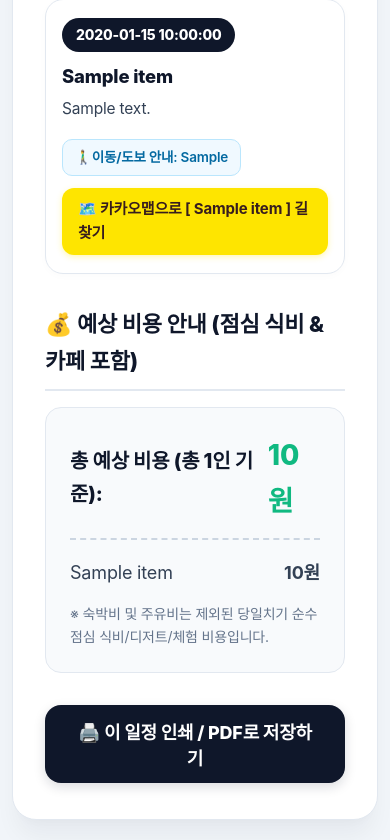
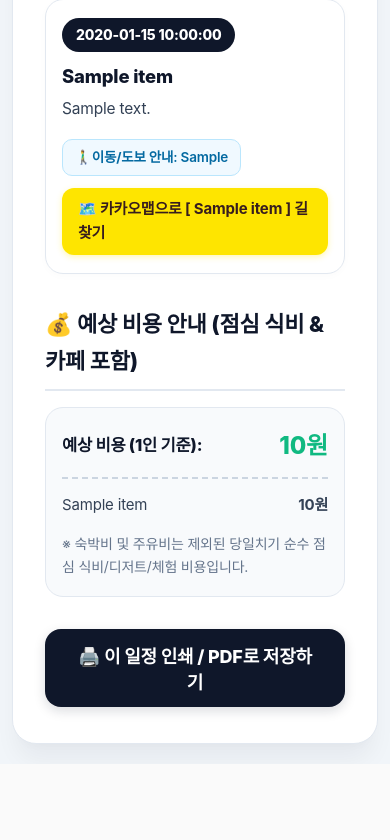
Before and after one commit to hkhkkoo-max/senior-trip-planner, a Flask app: template templates/trip.html in a window 390 px wide. Shown: the part 647-1487 px from the top of the page. After the commit the page ends 1411 px from the top, so only its background shows below. Run offline with Flask 3, Linux system fonts and the light colour scheme; the template is opened without the code that fills it: most values are stand-ins (such as "Sample title", 1, 10 or a date in 2020); some web fonts are replaced.

Commit message:
Mobile UI: Update cost text to '예상 비용 (N인 기준)' and prevent text wrap

```diff
--- a/static/css/style.css
+++ b/static/css/style.css
@@ -1298,6 +1298,33 @@ body {
         padding: 6px 12px !important;
         border-radius: 10px !important;
     }
+
+    /* [결과 페이지 - 예상 비용 카드 모바일 최적화: 줄바꿈 없이 깔끔한 한 줄 표시] */
+    .cost-card {
+        padding: 18px 16px !important;
+        border-radius: 18px !important;
+    }
+
+    .total-cost {
+        font-size: 16.5px !important;
+        font-weight: 800 !important;
+        gap: 8px !important;
+        margin-bottom: 14px !important;
+        padding-bottom: 12px !important;
+    }
+
+    .total-cost span {
+        white-space: nowrap !important;
+    }
+
+    .total-cost .price {
+        font-size: 24px !important;
+        white-space: nowrap !important;
+    }
+
+    .cost-list li {
+        font-size: 15px !important;
+    }
 }
 
 /* 미반영 관심사 사유 안내 박스 */
--- a/templates/trip.html
+++ b/templates/trip.html
@@ -234,7 +234,7 @@
                 <h3 class="section-title">💰 예상 비용 안내 (점심 식비 & 카페 포함)</h3>
                 <div class="cost-card">
                     <div class="total-cost">
-                        <span>총 예상 비용 (총 {{ trip.input.companionCount }}인 기준):</span>
+                        <span>예상 비용 ({{ trip.input.companionCount }}인 기준):</span>
                         <strong class="price">{{ "{:,}".format(trip.output.estimatedCost.total) }}원</strong>
                     </div>
                     <ul class="cost-list">
```
